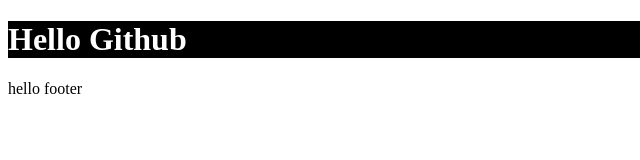
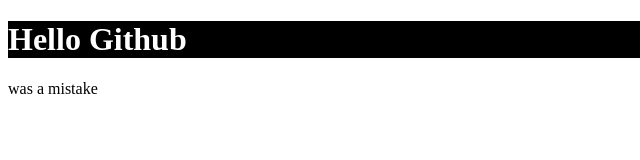
Before and after one commit to FBW-23-E10/github-recap, a plain HTML site: page index.html in a window 1280 px wide. Shown: the full height of the page, 0-640 px from the left. Drawn offline with Linux system fonts and the light colour scheme.

Commit message:
fixed the footer

```diff
--- a/index.html
+++ b/index.html
@@ -9,6 +9,6 @@
 <body>
     <h1>Hello Github</h1>
 
-    <footer>hello footer</footer>
+    <footer>was a mistake</footer>
 </body>
 </html>
```
